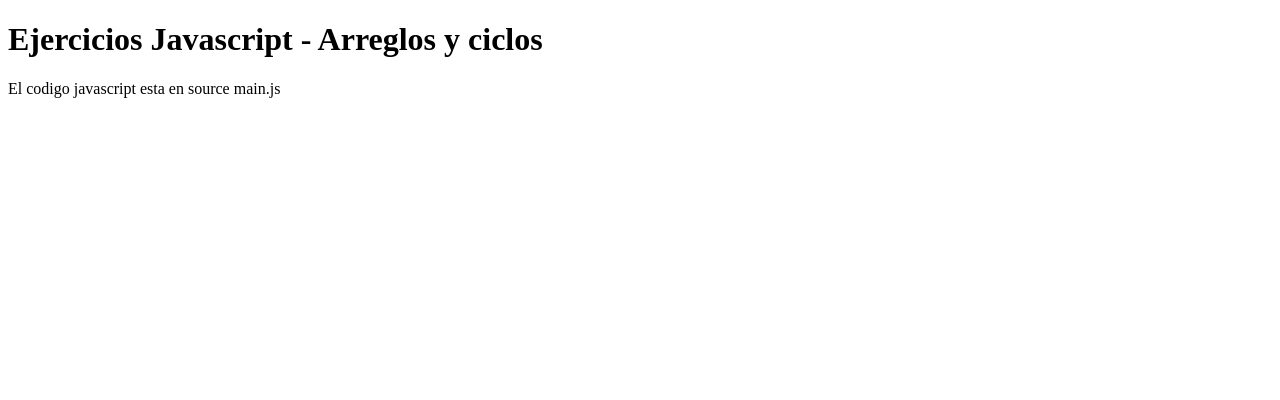
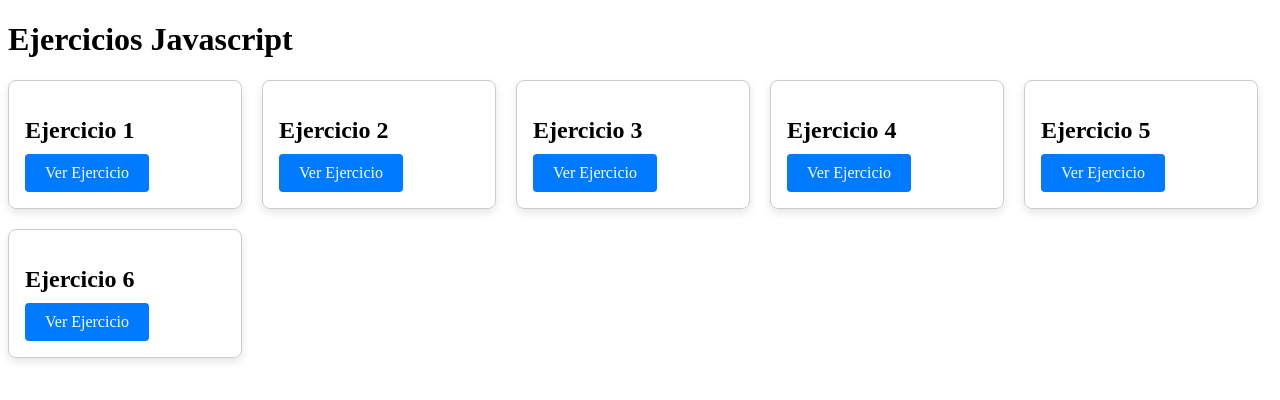
Before and after one commit to FernandoAlexisHH/EjerciciosJavascript-ArreglosyCiclos, a plain HTML site: page index.html in a window 1280 px wide. Drawn offline with Linux system fonts and the light colour scheme.

Commit message:
Añadir ejercicios de JavaScript y actualizar el diseño de index.html

```diff
--- a/ejercicio1.js
+++ b/ejercicio1.js
@@ -6,6 +6,7 @@
 // }
 // printOutString();
 // Complete the function to print out the string: This is a sentence.
+
 let arr = ["This", "is", "a", "sentence."];
 function printOutString(arr) {
   let cadena = "";
--- a/ejercicio2.js
+++ b/ejercicio2.js
@@ -4,6 +4,7 @@
 // Doubles the value of each number in the array.
 // Prints out the new updated array.
 // Example: Given an array [1, 2, 4, 5]. The output should be [2, 4, 8, 10]
+
 function doublesNumbersOfArray(arr) {
   let newArrayNumbers = [];
   for (let i = 0; i < arr.length; i++) {
--- a/ejercicio3.js
+++ b/ejercicio3.js
@@ -1,6 +1,7 @@
 // Exercise #3 (sugerencia reduce())
 // Write a program to compute the sum and product (multiplication) of an array of numbers. Print out the sum and the product.
 // Example: Given an array [1, 2, 3, 4] The sum is 10. The product is 24.
+
 function sumAndProduct(arr) {
   let sum = 0;
   let multiplication = 1;
--- a/ejercicio4.js
+++ b/ejercicio4.js
@@ -2,6 +2,7 @@
 // let student1Courses = ['Math', 'English', 'Programming'];
 // let student2Courses = ['Geography', 'Spanish', 'Programming'];
 // Create a program that loops over the 2 arrays; if there are any common courses print them out to the console.
+
 let student1Courses = ["Math", "English", "Programming", "hola", "Science"];
 let student2Courses = ["Geography", "Spanish", "Programming", "Science"];
 
--- a/ejercicio5.js
+++ b/ejercicio5.js
@@ -10,6 +10,7 @@
 // Write the command that gives the indexOf where "Maria" is located.
 // At the end of the exercise, there should be 4 people in the array.
 // Inicializar el array
+
 let people = ["Maria", "Dani", "Luis", "Juan", "Camila"];
 
 // 1. Imprimir todas las personas en la lista
--- a/ejercicio6.js
+++ b/ejercicio6.js
@@ -2,6 +2,7 @@
 // Write a function that performs the bubble algorithm.
 // Input [3, 6, 12, 5, 100, 1]
 // Output [1, 3, 5, 6, 12, 100]
+
 let arrBubble = [3, 6, 12, 5, 100, 1];
 const bubbleAlgorithm = (arr) => {
   let aux;
--- a/index.html
+++ b/index.html
@@ -6,9 +6,64 @@
     <title>Ejercicios Javascript - Arreglos y ciclos</title>
   </head>
   <body>
-    <h1>Ejercicios Javascript - Arreglos y ciclos</h1>
-    <p>El codigo javascript esta en source main.js</p>
-
-    <script src="main.js"></script>
+    <header>
+      <h1>Ejercicios Javascript</h1>
+    </header>
+    <div class="card-container">
+      <div class="card">
+        <h2>Ejercicio 1</h2>
+        <a href="ejercicio1.js" class="btn">Ver Ejercicio</a>
+      </div>
+      <div class="card">
+        <h2>Ejercicio 2</h2>
+        <a href="ejercicio2.js" class="btn">Ver Ejercicio</a>
+      </div>
+      <div class="card">
+        <h2>Ejercicio 3</h2>
+        <a href="ejercicio3.js" class="btn">Ver Ejercicio</a>
+      </div>
+      <div class="card">
+        <h2>Ejercicio 4</h2>
+        <a href="ejercicio4.js" class="btn">Ver Ejercicio</a>
+      </div>
+      <div class="card">
+        <h2>Ejercicio 5</h2>
+        <a href="ejercicio5.js" class="btn">Ver Ejercicio</a>
+      </div>
+      <div class="card">
+        <h2>Ejercicio 6</h2>
+        <a href="ejercicio6.js" class="btn">Ver Ejercicio</a>
+      </div>
+    </div>
+    <style>
+      .card-container {
+        display: flex;
+        flex-wrap: wrap;
+        gap: 20px;
+      }
+      .card {
+        border: 1px solid #ccc;
+        border-radius: 8px;
+        padding: 16px;
+        width: 200px;
+        box-shadow: 0 4px 8px rgba(0, 0, 0, 0.1);
+      }
+      .card h2 {
+        font-size: 1.5em;
+        margin-bottom: 10px;
+      }
+      .btn {
+        display: inline-block;
+        padding: 10px 20px;
+        background-color: #007bff;
+        color: white;
+        text-decoration: none;
+        border-radius: 4px;
+        text-align: center;
+      }
+      .btn:hover {
+        background-color: #0056b3;
+      }
+    </style>
   </body>
 </html>
```
